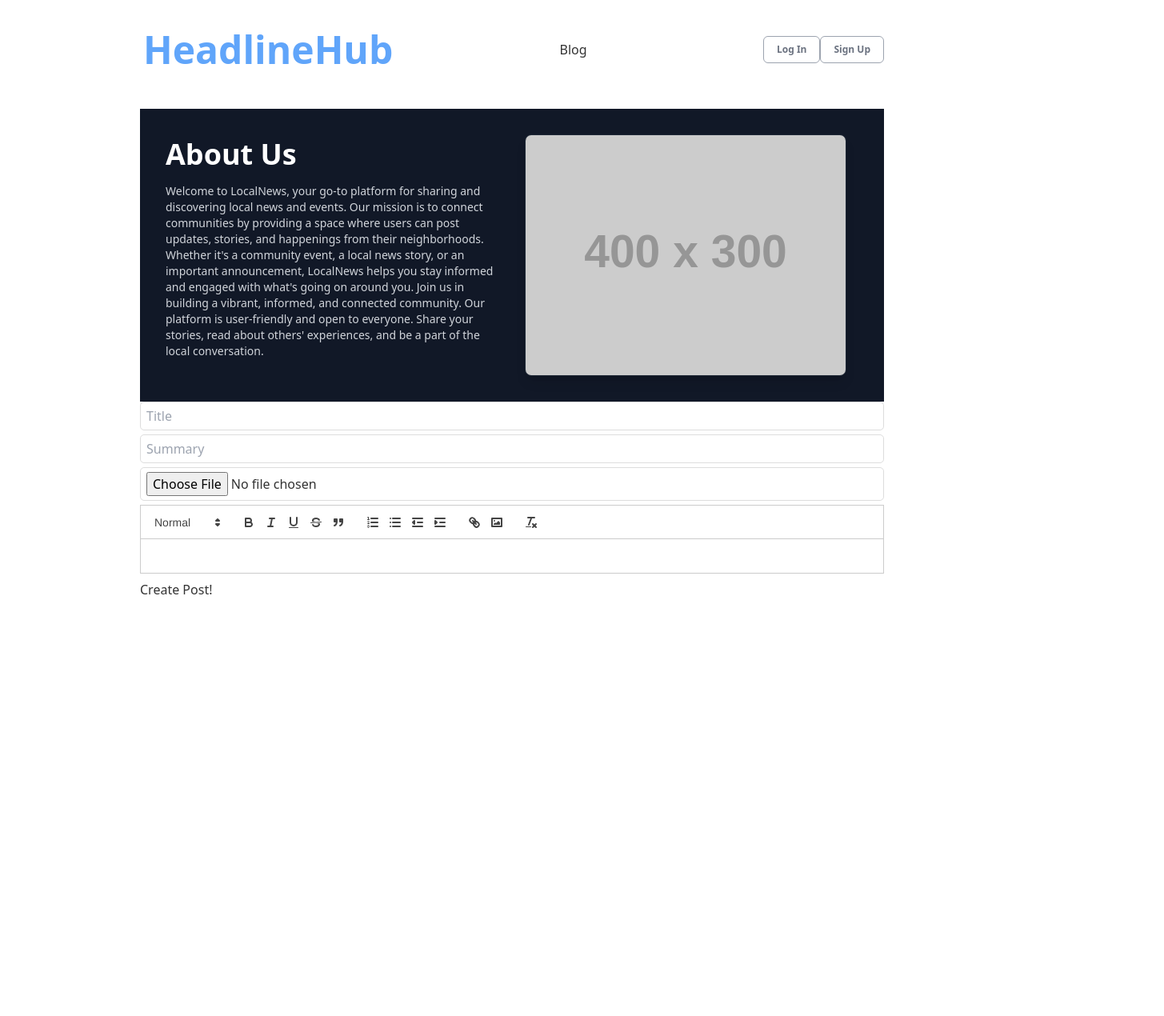
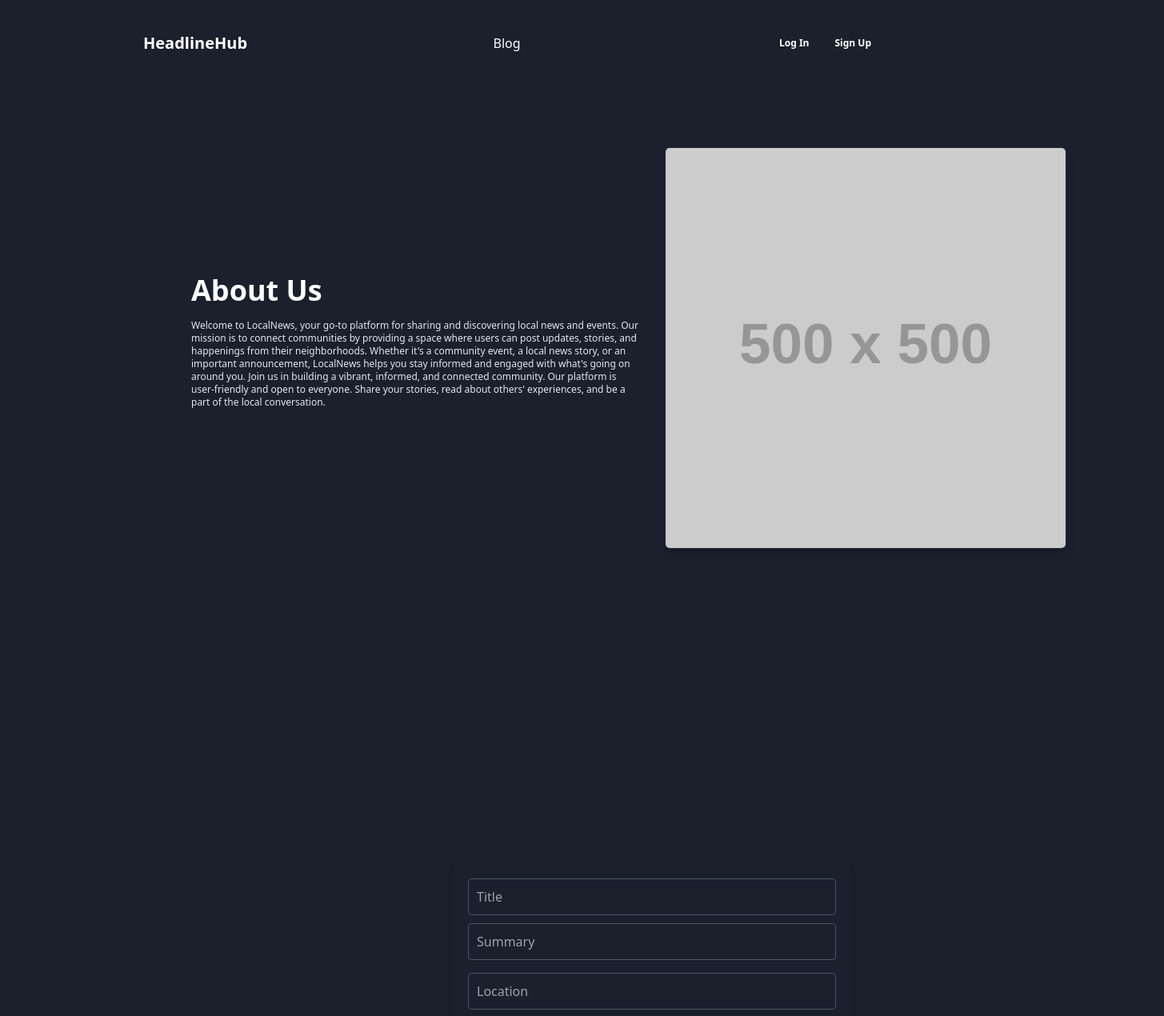
Before and after one commit to edm1001/mern-blog, a React (Create React App) app in the folder client/: page /create in a window 1280 px wide. Shown: the top 1270 px of the page at 80% size, 1455 px wide, since content can reach past the window. Before the commit the page ends 800 px from the top, so only its background shows below. Built offline with nearby package versions, Linux system fonts and the light colour scheme.

Commit message:
edit styling

```diff
--- a/client/src/App.css
+++ b/client/src/App.css
@@ -4,6 +4,10 @@
 
 * {
   box-sizing: border-box;
+
+}
+:root {
+  background-color: #1a202c;
 }
 a {
   cursor: pointer;
@@ -93,17 +97,50 @@ input {
   background-color: white;
   border-radius: 5px;
 }
-/* button {
+/* FORM */
+.post-form {
+  display: flex;
+  align-items: center;
+  justify-content: center;
+  padding: 20px;
+}
+
+.post-form form {
+  padding: 20px;
+  border-radius: 8px;
+  box-shadow: 0 4px 6px rgba(0, 0, 0, 0.1);
+  width: 100%;
+  max-width: 500px;
+}
+
+.post-form input,
+.post-form button {
+  display: block;
+  width: 100%;
+  margin-bottom: 10px;
+}
+
+.post-form input {
+  padding: 10px;
+  border: 1px solid #4a5568;
+  border-radius: 4px;
+  background-color: #1a202c;
+  color: #edf2f7;
+}
+
+.post-form button {
+  background-color: #3182ce;
+  padding: 10px;
+  border: none;
+  border-radius: 4px;
+  color: #ffffff;
   cursor: pointer;
-  width: 100%;
-  display: block;
-  border: 0;
-  border-radius: 5px;
-  padding: 7px 0;
-} */
-/* form h1, form.register h1 {
-  text-align: center;
-} */
+  transition: background-color 0.3s;
+}
+
+.post-form button:hover {
+  background-color: #2b6cb0;
+}
 div.post-page div.image {
   max-height: 200px;
   overflow: hidden;
@@ -134,8 +171,8 @@ div.post-page div.content p {
   line-height: 1.6rem;;
 }
 
-@media screen and (min-width) {
+/* @media screen and (min-width) {
   div.post {
     grid-template-columns: .9fr 1fr;
   }
-}
+ } */
--- a/client/src/Editor.js
+++ b/client/src/Editor.js
@@ -18,12 +18,12 @@ export default function Editor({ value, onChange }) {
   };
 
   return (
-    <div className="content">
+    <section className="content p-2 text-white">
       <ReactQuill
         value={value}
         modules={modules}
         onChange={onChange}
       />
-    </div>
+    </section>
   );
 }
--- a/client/src/components/About.js
+++ b/client/src/components/About.js
@@ -2,19 +2,19 @@ import React from "react";
 
 export default function About() {
   return (
-    <div className="container mx-auto p-4 bg-gray-900 text-gray-100">
+    <div className="container p-12 h-screen w-screen text-gray-100">
       <div className="flex flex-col md:flex-row items-center">
         <div className="md:w-1/2 p-4">
           <h1 className="text-4xl font-bold mb-4 text-white">About Us</h1>
-          <p className="mb-4 text-gray-300 text-sm">
+          <p className="mb-4 text-dark-text text-xs">
           Welcome to LocalNews, your go-to platform for sharing and discovering local news and events. Our mission is to connect communities by providing a space where users can post updates, stories, and happenings from their neighborhoods. Whether it's a community event, a local news story, or an important announcement, LocalNews helps you stay informed and engaged with what's going on around you. Join us in building a vibrant, informed, and connected community. Our platform is user-friendly and open to everyone. Share your stories, read about others' experiences, and be a part of the local conversation.
           </p>
         </div>
         <div className="md:w-1/2 p-4">
           <img
-            src="https://via.placeholder.com/400x300"
+            src="https://via.placeholder.com/500x500"
             alt="Local News"
-            className="rounded-lg shadow-lg border border-gray-800"
+            className="rounded-md shadow-lg border border-gray-800"
           />
         </div>
       </div>
--- a/client/src/components/Header.js
+++ b/client/src/components/Header.js
@@ -18,9 +18,9 @@ export default function Header() {
   return (
     <header className="mt-7">
       <Link to="/" className="logo">
-        <h1 className="text-blue-400 text-5xl pl-1 font-bold">HeadlineHub</h1>
+        <h1 className="text-xl pl-1 font-bold text-white">HeadlineHub</h1>
       </Link>
-      <nav className="mr-3">
+      <nav className="mx-auto text-white">
         <Link to="/blog">Blog</Link>
       </nav>
       <div className="flex flex-row">
@@ -28,12 +28,12 @@ export default function Header() {
       <>
         {/* if logged in */}
         <Link to="/create">
-          <button className="border border-gray-400 hover:bg-gray-400 hover:text-white text-gray-500 font-bold py-2 px-4 rounded-md">
+          <button className="hover:bg-gray-700 hover:underline text-white font-bold py-2 px-4 rounded-md text-xs">
             Create Post!
           </button>
         </Link>
         <a href="/"
-          className="border border-gray-400 hover:bg-gray-400 hover:text-white text-gray-500 font-bold py-2 px-4 rounded-md"
+          className="hover:bg-gray-700 hover:text-underline text-white font-bold py-2 px-4 rounded-md text-xs"
           onClick={logout}
         >
           Logout ({username})
@@ -44,12 +44,12 @@ export default function Header() {
       <>
         {/* if logged out */}
         <Link to="/login">
-          <button className="border border-gray-400 hover:bg-gray-400 hover:text-white text-gray-500 font-bold py-2 px-4 rounded-md text-xs">
+          <button className="hover:bg-gray-700 hover:underline text-white font-bold py-2 px-4 rounded-md text-xs">
             Log In
           </button>
         </Link>
         <Link to="/register">
-          <button className="border border-gray-400 hover:bg-gray-400 hover:text-white text-gray-500 font-bold py-2 px-4 rounded-md text-xs">
+          <button className="hover:bg-gray-700 hover:underline text-white font-bold py-2 px-4 rounded-md text-xs">
             Sign Up
           </button>
         </Link>
--- a/client/src/pages/CreatePost.jsx
+++ b/client/src/pages/CreatePost.jsx
@@ -7,6 +7,7 @@ function CreatePost() {
   const [title, setTitle] = useState("");
   const [summary, setSummary] = useState("");
   const [content, setContent] = useState("");
+  const [newLocation, setNewLocation] = useState("");
   const [files, setFiles] = useState("");
   const [redirect, setRedirect] = useState(false);
 
@@ -16,6 +17,7 @@ function CreatePost() {
     data.set("summary", summary);
     data.set("content", content);
     data.set("file", files[0]);
+    data.set("location", newLocation);
     ev.preventDefault();
 
     const response = await fetch("http://localhost:4000/post", {
@@ -32,6 +34,7 @@ function CreatePost() {
     return <Navigate to={"/"} />;
   }
   return (
+    <div className="w-screen h-screen post-form ">
     <form onSubmit={createNewPost}>
       <input
         type="title"
@@ -45,10 +48,17 @@ function CreatePost() {
         value={summary}
         onChange={(ev) => setSummary(ev.target.value)}
       />
+       <input
+        type="location"
+        placeholder="Location"
+        className="block w-full mt-4 p-2 border border-gray-300 rounded-md focus:outline-none focus:border-indigo-500"
+        onChange={(ev) => setNewLocation(ev.target.value)}
+      />
       <input type="file" onChange={(ev) => setFiles(ev.target.files)} />
       <Editor value={content} onChange={setContent} />
-      <button style={{ marginTop: "8px" }}>Create Post!</button>
+      <button className="bg-dark-button p-3 rounded-md" style={{ marginTop: "8px" }}>Create Post!</button>
     </form>
+    </ div>
   );
 }
 
--- a/client/src/pages/EditPost.jsx
+++ b/client/src/pages/EditPost.jsx
@@ -5,9 +5,10 @@ import Editor from "../Editor";
 function EditPost() {
   const { id } = useParams();
   const [title, setTitle] = useState("");
-  const [summary, setSummary] = useState("");
   const [content, setContent] = useState("");
   const [files, setFiles] = useState("");
+  const [newsLocation, setNewsLocation] = useState("");
+  const [summary, setSummary] = useState("");
   const [redirect, setRedirect] = useState("");
 
   useEffect(() => {
@@ -25,6 +26,7 @@ function EditPost() {
     const data = new FormData();
     data.set("title", title);
     data.set("summary", summary);
+    data.set("location", newsLocation);
     data.set("content", content);
     data.set("id", id);
     if (files?.[0]) {
@@ -46,6 +48,7 @@ function EditPost() {
   }
 
   return (
+    <div className="post-form bg-gray-400">
     <form onSubmit={updatePost} className=" mx-auto mt-8 p-4 bg-white rounded-lg">
       <input
         type="title"
@@ -53,6 +56,12 @@ function EditPost() {
         value={title}
         onChange={(ev) => setTitle(ev.target.value)}
         className="block w-full mt-1 p-2 border border-gray-300 rounded-md focus:outline-none focus:border-indigo-500"
+      />
+      <input
+        type="location"
+        placeholder="Location"
+        className="block w-full mt-4 p-2 border border-gray-300 rounded-md focus:outline-none focus:border-indigo-500"
+        onChange={(ev) => setNewsLocation(ev.target.value)}
       />
       <input
         type="summary"
@@ -70,6 +79,7 @@ function EditPost() {
         Update Post
       </button>
     </form>
+    </div>
   );
 
 }
--- a/client/src/pages/PostPage.jsx
+++ b/client/src/pages/PostPage.jsx
@@ -41,8 +41,8 @@ function PostPage() {
       <h4 className="text-2xs mb-4 font-bold">
         Author: {postInfo.author.username}
       </h4>
-
-      {/* Edit and Delete buttons side by side */}
+      <h4 className="text-2xs mb-4 font-bold">Location of Post: {postInfo.location}</h4>
+      {/* Edit and Delete buttons */}
       <div className="flex space-x-4 mb-4">
         {userInfo.id === postInfo.author._id && (
           <Link to={`/edit/${postInfo._id}`} className="no-underline">
--- a/client/tailwind.config.js
+++ b/client/tailwind.config.js
@@ -5,7 +5,16 @@ const tailwindConfig = {
     "./src/components/**/*.{html,js,jsx}",
   ],
   theme: {
-    extend: {},
+    extend: {
+      colors: {
+        'dark-bg': '#1a202c',
+        'dark-card': '#2d3748',
+        'dark-text': '#e2e8f0',
+        'dark-secondary-text': '#a0aec0',
+        'dark-button': '#2b6cb0',
+        'dark-button-hover': '#2c5282',
+      }
+    },
   },
   plugins: [],
 };
```
Also changed, not shown: 1 other file (tests, documents, lock files or other folders).
